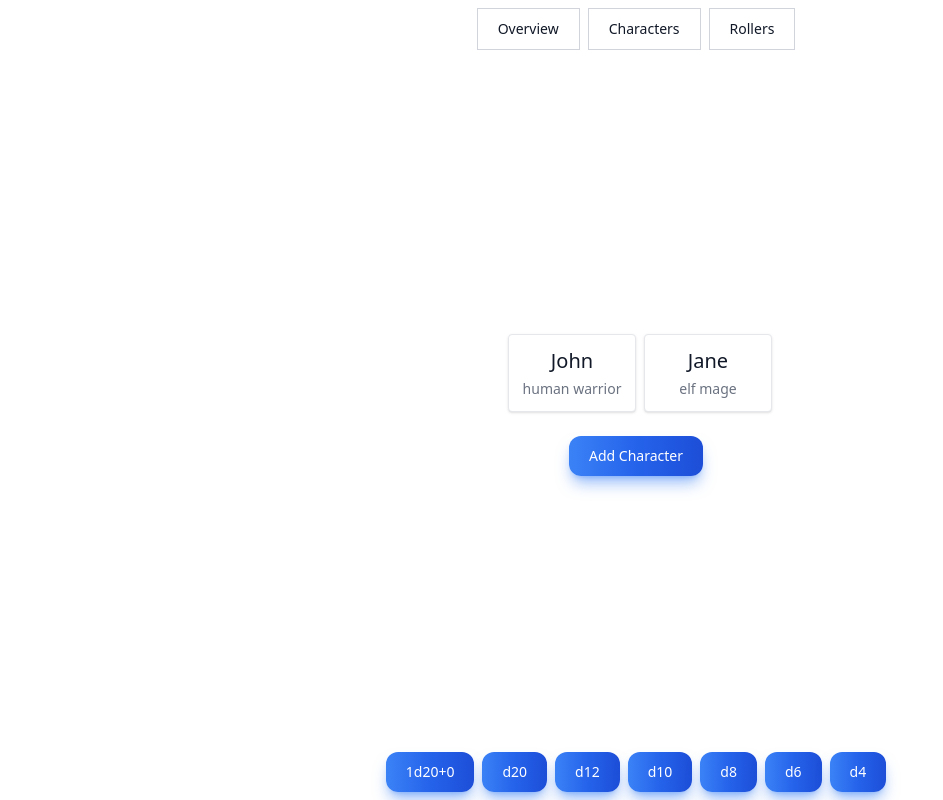
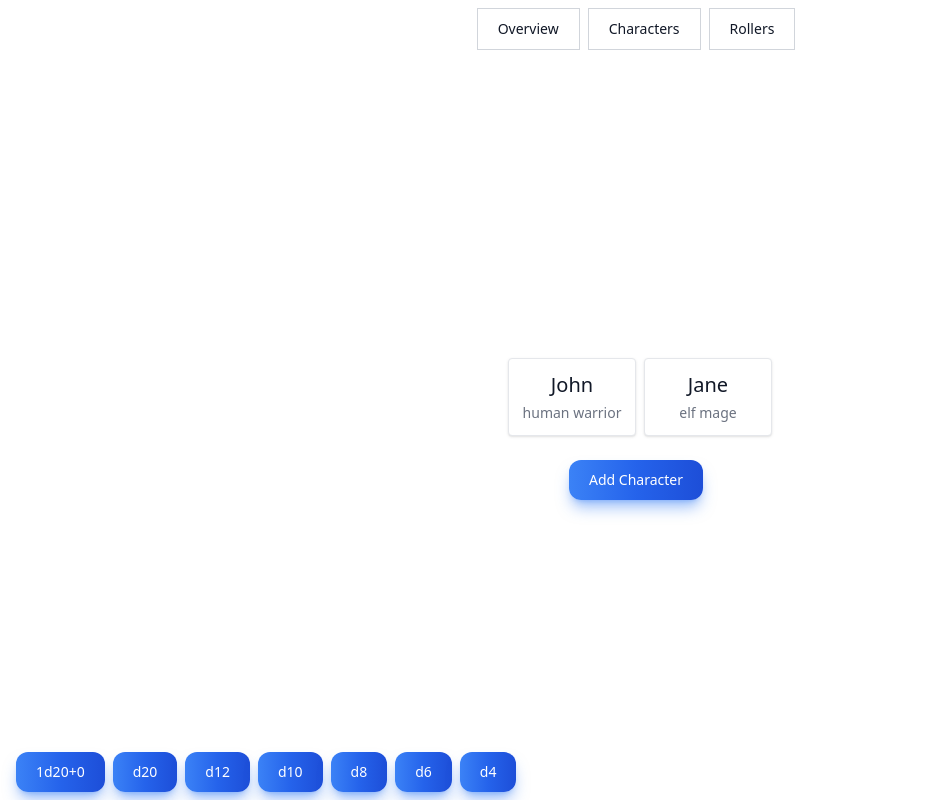
Before and after one commit to troyrthompson/dm-tools, a Next.js app: page / in a window 1280 px wide. Shown: the whole page, without its empty margins (0-943 px from the left). Built offline with nearby package versions, Linux system fonts and the light colour scheme.

Commit message:
Remove typography classes

```diff
--- a/app/layout.tsx
+++ b/app/layout.tsx
@@ -21,15 +21,16 @@ export default function RootLayout({ children }: Props) {
         <body>
             <section className="container mx-auto relative min-h-screen flex content-between justify-between flex-col">
             <Nav />
-            <main className="prose lg:prose-xl max-w-none px-4">{children}</main>
+            <main className="max-w-none px-4">{children}</main>
 
-            <aside className="prose fixed p-3 bottom-0 right-0 bg-white">
+            <aside className="prose fixed p-3 top-0 left-0 bg-white">
               <RollList/>
             </aside>
 
-            <footer className="prose lg:prose-xl max-w-none px-4">
+            <aside className="max-w-none px-4 fixed bottom-0 left-0">
             <Roll />
-            </footer>
+            </aside>
+            <footer className="max-w-none px-4"></footer>
           </section>
         </body>
       </html>
```
